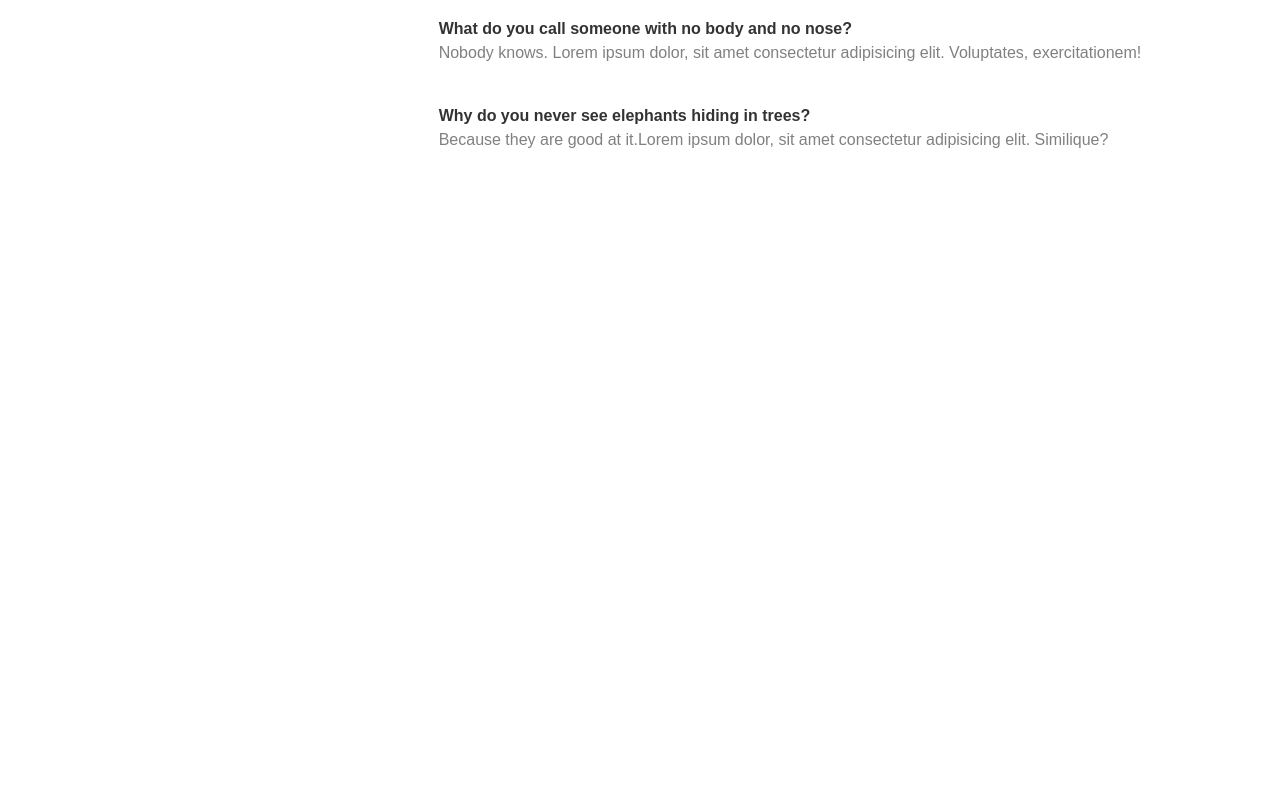
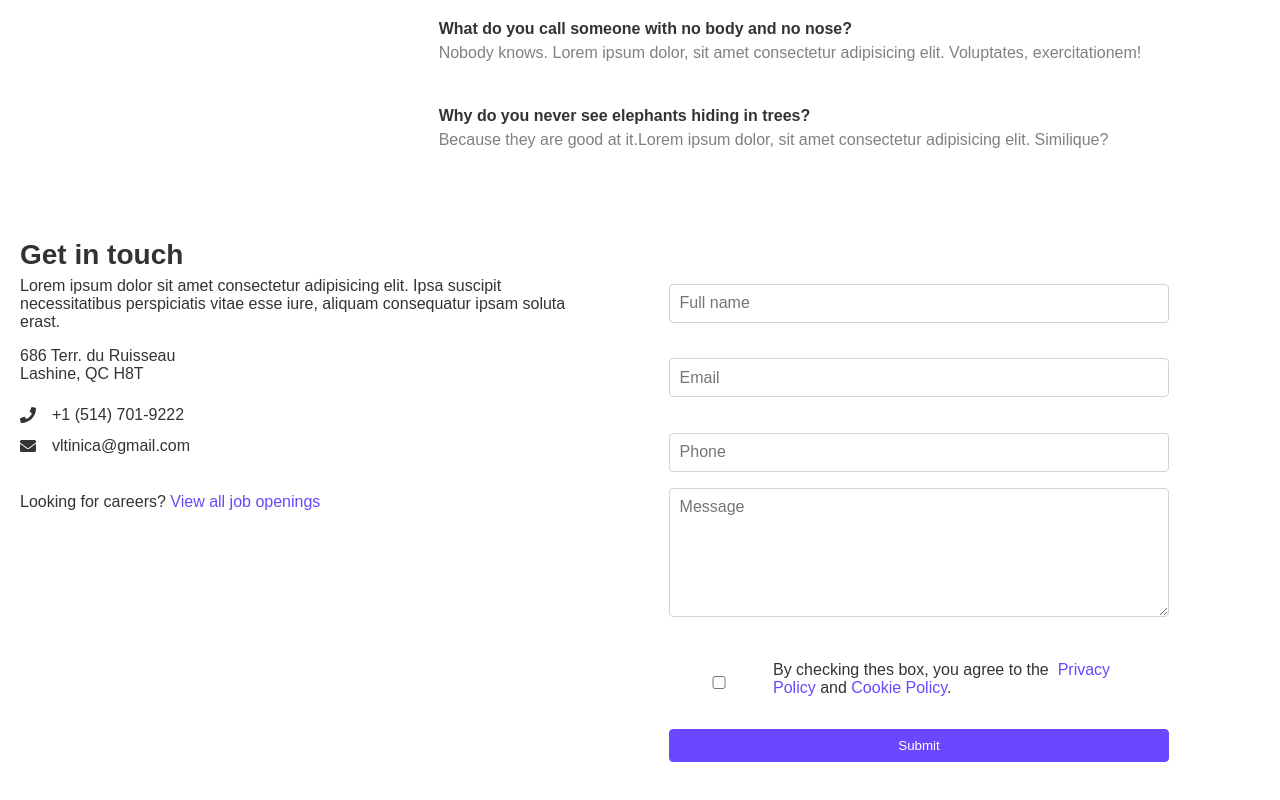
Before and after one commit to vltinica/react-router-dom, a React (Create React App) app: page / in a window 1280 px wide. Shown: the part 2359-3159 px from the top of the page. Before the commit the page ends 2592 px from the top, so only its background shows below. Built offline with nearby package versions, Linux system fonts and the light colour scheme.

Commit message:
add component Contact

```diff
--- /dev/null
+++ b/src/components/Contact.js
@@ -0,0 +1,58 @@
+import React from 'react'
+import "./ContactStyles.css"
+import { FaEnvelope, FaPhone } from 'react-icons/fa'
+
+const Contact = () => {
+  return (
+    <div className='contact'>
+      <div className="container">
+        <div className="col-1">
+          <div className="content">
+            <div>
+              <h2>Get in touch</h2>
+              <p>
+                Lorem ipsum dolor sit amet consectetur adipisicing elit.
+                Ipsa suscipit necessitatibus perspiciatis vitae esse iure,
+                aliquam consequatur ipsam soluta erast.
+              </p>
+            </div>
+            <div className="address">
+              <p>686 Terr. du Ruisseau</p>
+              <p>Lashine, QC H8T</p>
+            </div>
+            <div className="icons">
+              <FaPhone style={{marginRight:"1rem"}}/>
+              <p>+1 (514) 701-9222</p>
+            </div>
+            <div className="icons">
+              <FaEnvelope style={{marginRight:"1rem"}}/>
+              <p>vltinica@gmail.com</p>
+            </div>
+            <div className="careers">
+              <p>Looking for careers?&nbsp;<span>View all job openings</span></p>
+            </div>
+          </div>
+        </div>
+
+        <div className="col-2">
+          <form action="">
+            <input type="text" placeholder='Full name' />
+            <input type="email" placeholder='Email' />
+            <input type="phone" placeholder='Phone' />
+            <textarea name="Message" placeholder='Message' cols="30" rows="6"></textarea>
+            <div className="checkbox">
+              <input type="checkbox" />
+              <p>
+                By checking thes box, you agree to the &nbsp;<span>Privacy Policy</span>&nbsp;and&nbsp;
+                <span>Cookie Policy</span>.
+              </p>
+            </div>
+            <button>Submit</button>
+          </form>
+        </div>
+      </div>
+    </div>
+  )
+}
+
+export default Contact
--- /dev/null
+++ b/src/components/ContactStyles.css
@@ -0,0 +1,126 @@
+.contact {
+  width: 100%;
+  margin: 3rem 0;
+  display: flex;
+}
+
+.contact .container {
+  max-width: 1240px;
+  margin: auto;
+  overflow: hidden;
+  display: flex;
+}
+
+.contact .col-1 {
+  flex: 1 0 45%;
+  padding: 5rem -2rem;
+}
+
+.contact .col-1 h2 {
+  font-size: 28px;
+  padding: 0.4rem 0;
+}
+
+.contact .p {
+  color: var(--grey);
+}
+
+.contact .col-1 .address {
+  padding: 1rem 0;
+}
+
+.contact .col-1 .icons {
+  display: flex;
+  align-items: center;
+  padding: 0.4rem 0;
+}
+
+.contact .careers {
+  padding: 2rem 0;
+}
+
+.contact span {
+  color: var(--primary);
+}
+
+.contact .col-2 {
+  flex: 1 0 55%;
+  /* padding: 5rem 2rem; */
+  padding: 2rem 2rem;
+}
+
+.contact form {
+  display: flex;
+  flex-direction: column;
+  max-width: 500px;
+  margin: auto;
+}
+
+.contact form input {
+  margin-bottom: 1rem;
+  padding: 0.6rem;
+  font-size: 1rem;
+  border-radius: 4px;
+  border: 1px solid var(--lightgrey);
+}
+
+.contact form textarea {
+  margin-bottom: 1rem;
+  padding: 0.6rem;
+  font-size: 1rem;
+  border-radius: 4px;
+  border: 1px solid var(--lightgrey);
+  font-family: "Montserrat", sans-serif;
+}
+
+/* .contact form .checkbox {
+  display: flex;
+  align-items: center;
+  justify-content: center;
+  padding: 1rem 0;
+} */
+
+/* .contact .checkbox input {
+  margin: 0;
+  justify-content: center;
+  padding-right: 4px;
+} */
+
+.contact form .checkbox {
+  display: grid;
+  grid-template-columns: 20% 1fr;
+  margin: 1.5rem 0;
+}
+
+
+.contact .checkbox input {
+  display: flex;
+  justify-content: center;
+  align-items: center;
+  padding: 4px;
+
+}
+
+.contact .checkbox p {
+  align-items: center;
+  padding: 4px;
+}
+
+
+@media screen and (max-width: 960px) {
+  .contact {
+    margin: 1rem 0;
+  }
+
+  .contact .container {
+    flex-direction: column;
+  }
+
+  .contact .col-1 {
+    padding: 0 1rem;
+  }
+
+  .contact .col-2 {
+    padding: 1rem;
+  }
+}
--- a/src/components/Home.js
+++ b/src/components/Home.js
@@ -5,6 +5,7 @@ import Hero from './Hero'
 import Pricing from './Pricing'
 import Testimonials from './Testimonials'
 import Faq from './Faq'
+import Contact from './Contact'
 
 const Home = () => {
   return (
@@ -14,6 +15,7 @@ const Home = () => {
       <Pricing/>
       <Testimonials/>
       <Faq/>
+      <Contact/>
     </div>
   )
 }
```
